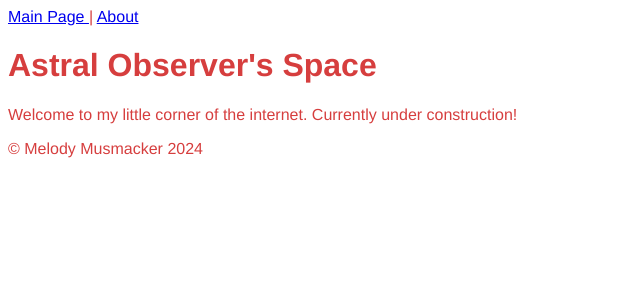
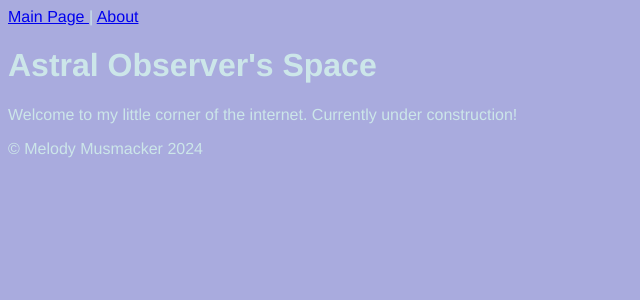
Before and after one commit to AstralObserver/AstralObserver.github.io, a Jekyll site: the page built from index.md, in a window 1280 px wide. Shown: the top 300 px of the page, without its empty margins (0-640 px from the left). Built offline with Jekyll 4.4.1, drawn with Linux system fonts in a browser that asks for light colours.

Commit message:
Update main.scss
Testing color schemes and SCSS setup. Added font and secondary color with tester values.

```diff
--- a/assets/css/main.scss
+++ b/assets/css/main.scss
@@ -2,9 +2,12 @@
 # Front Matter Blank
 ---
 $font-stack: Helvetica, sans-serif;
-$primary-color: #d63e3e;
+$font-color: #cce6e9;
+$primary-color: #1e0840;
+$secondary-color: #a9abde;
 
 body {
     font: 100% $font-stack;
-    color: $primary-color;
+    color: $font-color;
+    background-color: $secondary-color;
 }
```
